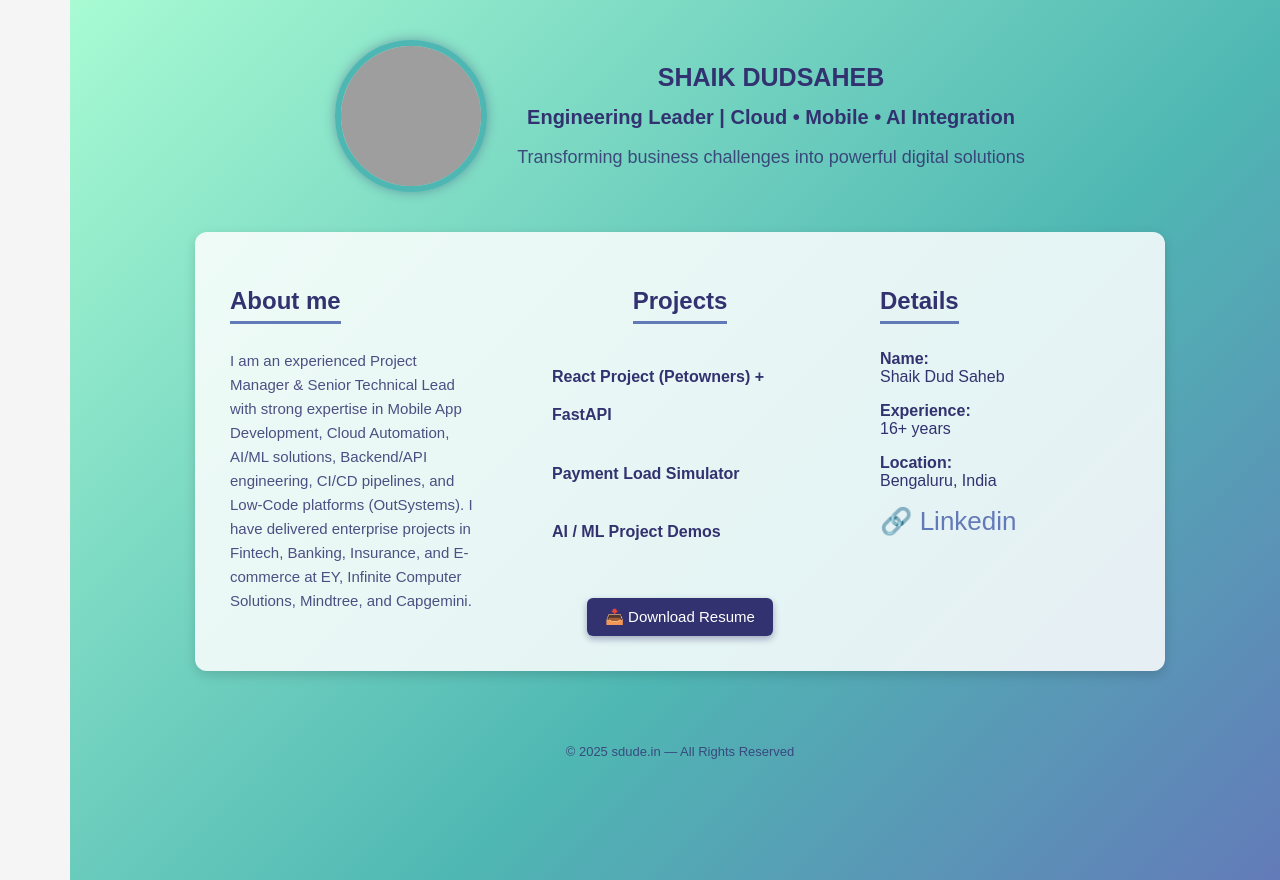
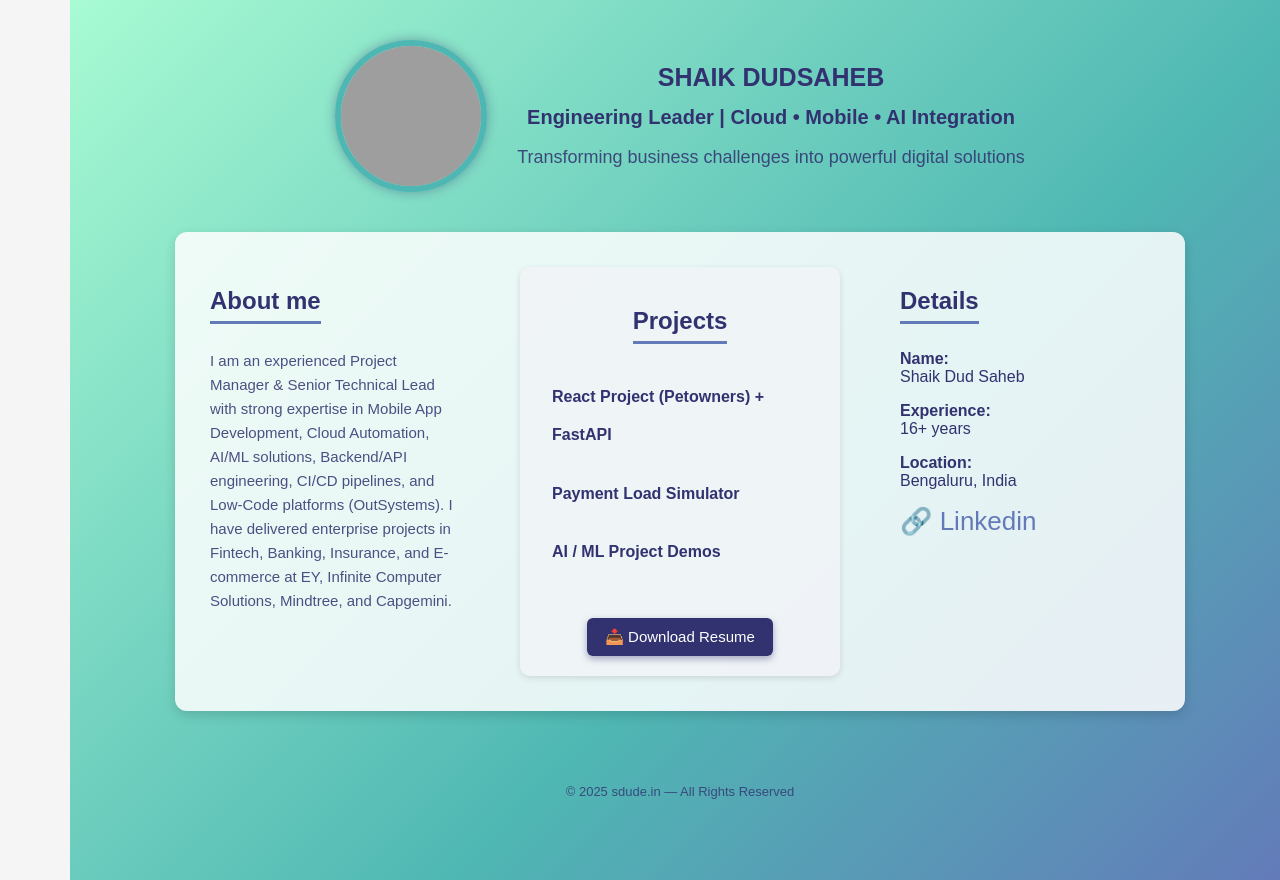
Before and after one commit to dudsaheb/learning-react-aws, a React (Vite) app: page / in a window 1280 px wide. Built offline with nearby package versions, Linux system fonts and the light colour scheme; grey boxes are pictures that could not be loaded.

Commit message:
first commit 24

```diff
--- a/src/WelcomePage.jsx
+++ b/src/WelcomePage.jsx
@@ -173,10 +173,16 @@ const styles = {
     width: "250px",
     textAlign: "left"
   },
+
   projectColumn: {
-    width: "280px",
-    textAlign: "center"
-  },
+  width: "280px",
+  textAlign: "center",
+  background: "#F2F4F8CC", // subtle light grey w/ transparency
+  padding: "20px",
+  borderRadius: "10px",
+  boxShadow: "0 2px 6px rgba(0,0,0,0.12)"
+},
+
 
   sectionHeader: {
     fontSize: "24px",
```
